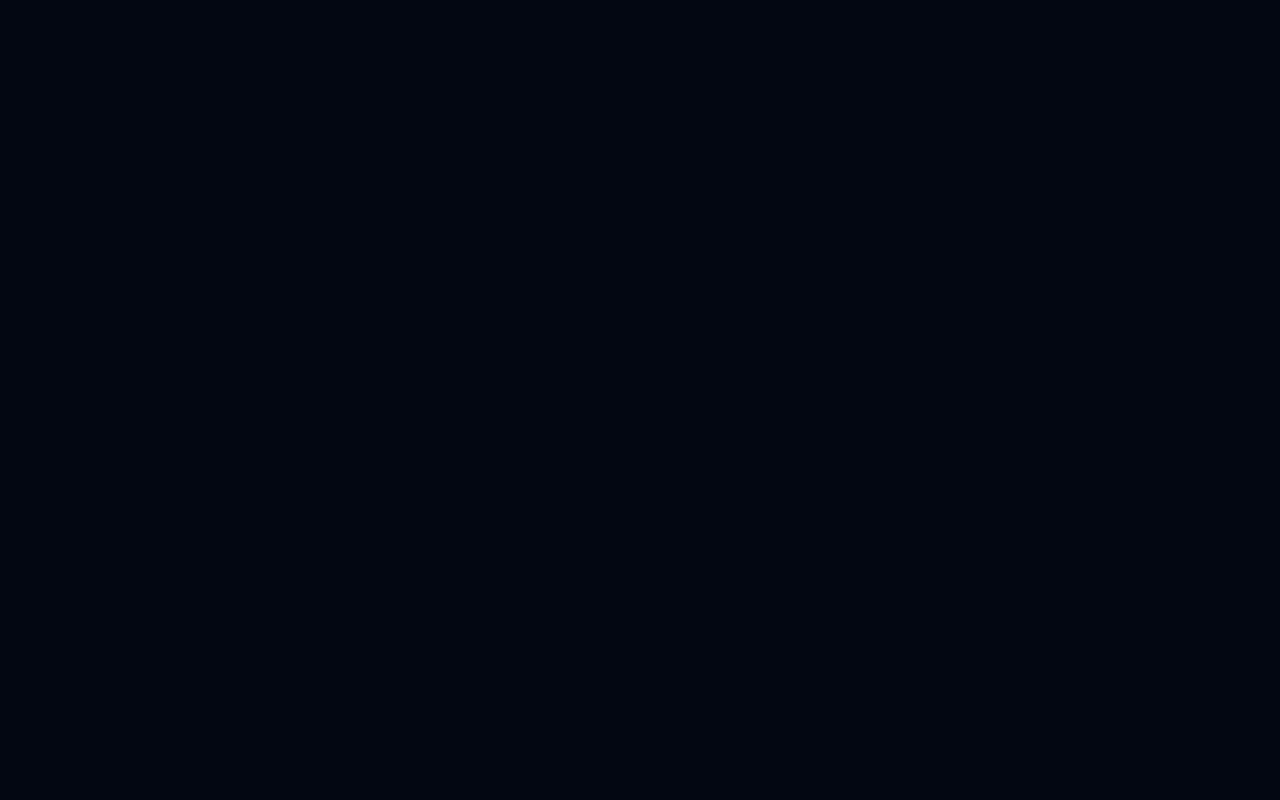
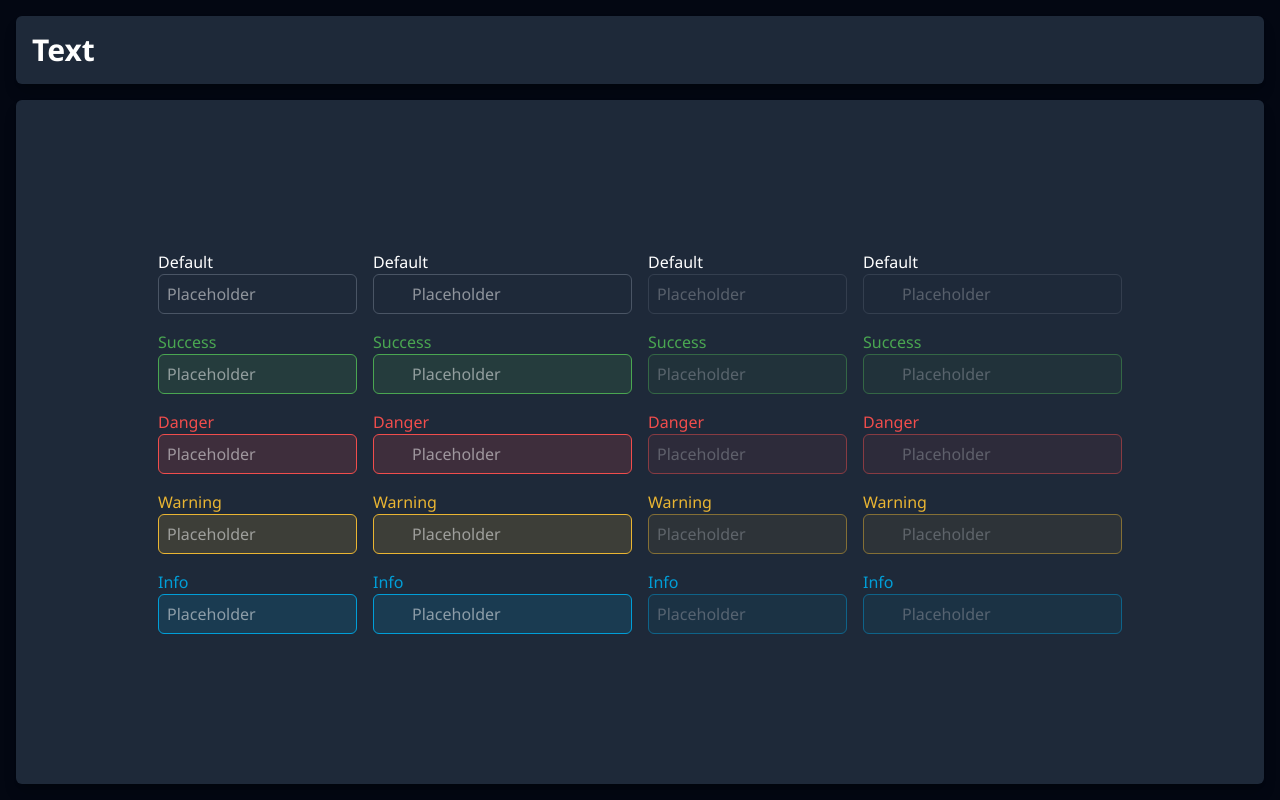
Before and after one commit to awusuwah/markomaric.me, a Nuxt app: page /components/text in a window 1280 px wide. Before the commit this address had no page. Built offline with nearby package versions, Linux system fonts and the light colour scheme.

Commit message:
Text: Added the text component and the subsequent pages for development and viewing.

```diff
--- /dev/null
+++ b/app/@types/text.d.ts
@@ -0,0 +1,14 @@
+export interface TextProps {
+  modelValue: string;
+  label?: string;
+  placeholder?: string;
+  type?: "text" | "email" | "password" | "number";
+  variant?: "default" | "success" | "danger" | "warning" | "info";
+  prefixIcon?: string;
+  suffixIcon?: string;
+  disabled?: boolean;
+}
+
+export interface TextEmits {
+  "update:modelValue": [string];
+}
--- /dev/null
+++ b/app/components/inputs/text/Text.vue
@@ -0,0 +1,97 @@
+<script setup lang="ts">
+import Icon from "@/components/icon/Icon.vue";
+import type { TextProps, TextEmits } from "@/@types/text.d.ts";
+
+const props = withDefaults(defineProps<TextProps>(), {
+  label: undefined,
+  placeholder: "Placeholder",
+  type: "text",
+  variant: "default",
+  disabled: false,
+  prefixIcon: undefined,
+  suffixIcon: undefined,
+});
+
+const emit = defineEmits<TextEmits>();
+
+/**
+ * The classes which are applied to the wrapper element.
+ */
+const wrapperClasses = computed(() => ({
+  "flex items-center h-10 border rounded-md ": true,
+
+  // Variants
+  "border-gray-600 bg-transparent": props.variant === "default",
+  "border-suc bg-suc-light": props.variant === "success",
+  "border-dng bg-dng-light": props.variant === "danger",
+  "border-war bg-war-light": props.variant === "warning",
+  "border-inf bg-inf-light": props.variant === "info",
+
+  // Disabled
+  "cursor-not-allowed opacity-50": props.disabled,
+
+  "focus-within:ring-2 focus-within:ring-acc focus-within:ring-offset-2 focus-within:ring-offset-gray-900": true,
+}));
+
+/**
+ * The classes which are applied to the input element.
+ */
+const inputClasses = computed(() => ({
+  "peer w-full h-full flex-1": true,
+
+  // Spacing
+  "px-2": !props.prefixIcon,
+
+  // Prevent focus styles
+  "focus:ring-0 focus-visible:outline-none": true,
+
+  // Disabled
+  "cursor-not-allowed": props.disabled,
+}));
+
+/**
+ * The classes which are applied to the label element.
+ */
+const labelClasses = computed(() => ({
+  "w-fit select-none": true,
+
+  // Variants
+  "text-txt": props.variant === "default",
+  "text-suc": props.variant === "success",
+  "text-dng": props.variant === "danger",
+  "text-war": props.variant === "warning",
+  "text-inf": props.variant === "info",
+}));
+
+/**
+ * The classes which are applied to the icon elements.
+ */
+const iconClasses = computed(() => ({
+  "text-txt": props.variant === "default",
+  "text-suc": props.variant === "success",
+  "text-dng": props.variant === "danger",
+  "text-war": props.variant === "warning",
+  "text-inf": props.variant === "info",
+}));
+</script>
+
+<template>
+  <label class="flex flex-col gap-x-1">
+    <span v-if="label" :class="labelClasses">{{ label }}</span>
+
+    <!-- The custom input element -->
+    <div :class="wrapperClasses">
+      <!-- Prefix Icon -->
+      <div v-if="prefixIcon" class="flex aspect-square h-full items-center justify-center">
+        <Icon :icon="prefixIcon" :class="iconClasses" />
+      </div>
+
+      <input :type="type" :placeholder="placeholder" :value="modelValue" :disabled="disabled" :class="inputClasses" @input="emit('update:modelValue', ($event.target as HTMLInputElement).value)" />
+
+      <!-- Suffix Icon -->
+      <div v-if="suffixIcon" class="flex aspect-square h-full items-center justify-center">
+        <Icon :icon="prefixIcon" :class="iconClasses" />
+      </div>
+    </div>
+  </label>
+</template>
--- /dev/null
+++ b/app/pages/components/text.vue
@@ -0,0 +1,51 @@
+<script setup lang="ts">
+import Card from "@/components/card/Card.vue";
+import Text from "@/components/inputs/text/Text.vue";
+
+const value = ref("");
+</script>
+
+<template>
+  <div class="flex h-full w-full flex-col gap-y-4">
+    <Card title="Text"></Card>
+
+    <Card class="flex-1">
+      <div class="flex h-full flex-col items-center justify-center gap-4">
+        <section class="flex gap-x-4">
+          <Text v-model="value" label="Default" />
+          <Text v-model="value" label="Default" prefix-icon="fire-line" suffix-icon="fire-line" />
+          <Text v-model="value" label="Default" disabled />
+          <Text v-model="value" label="Default" disabled prefix-icon="fire-line" suffix-icon="fire-line" />
+        </section>
+
+        <section class="flex gap-x-4">
+          <Text v-model="value" label="Success" variant="success" />
+          <Text v-model="value" label="Success" variant="success" prefix-icon="fire-line" suffix-icon="fire-line" />
+          <Text v-model="value" label="Success" variant="success" disabled />
+          <Text v-model="value" label="Success" variant="success" disabled prefix-icon="fire-line" suffix-icon="fire-line" />
+        </section>
+
+        <section class="flex gap-x-4">
+          <Text v-model="value" label="Danger" variant="danger" />
+          <Text v-model="value" label="Danger" variant="danger" prefix-icon="fire-line" suffix-icon="fire-line" />
+          <Text v-model="value" label="Danger" variant="danger" disabled />
+          <Text v-model="value" label="Danger" variant="danger" disabled prefix-icon="fire-line" suffix-icon="fire-line" />
+        </section>
+
+        <section class="flex gap-x-4">
+          <Text v-model="value" label="Warning" variant="warning" />
+          <Text v-model="value" label="Warning" variant="warning" prefix-icon="fire-line" suffix-icon="fire-line" />
+          <Text v-model="value" label="Warning" variant="warning" disabled />
+          <Text v-model="value" label="Warning" variant="warning" disabled prefix-icon="fire-line" suffix-icon="fire-line" />
+        </section>
+
+        <section class="flex gap-x-4">
+          <Text v-model="value" label="Info" variant="info" />
+          <Text v-model="value" label="Info" variant="info" prefix-icon="fire-line" suffix-icon="fire-line" />
+          <Text v-model="value" label="Info" variant="info" disabled />
+          <Text v-model="value" label="Info" variant="info" disabled prefix-icon="fire-line" suffix-icon="fire-line" />
+        </section>
+      </div>
+    </Card>
+  </div>
+</template>
--- a/app/pages/index.vue
+++ b/app/pages/index.vue
@@ -5,6 +5,7 @@ const components = [
   { name: "Toggles", path: "/components/toggles" },
   { name: "Radiobuttons", path: "/components/radiobuttons" },
   { name: "Icon", path: "/components/icon" },
+  { name: "Text", path: "/components/text" },
 ];
 </script>
 
```
